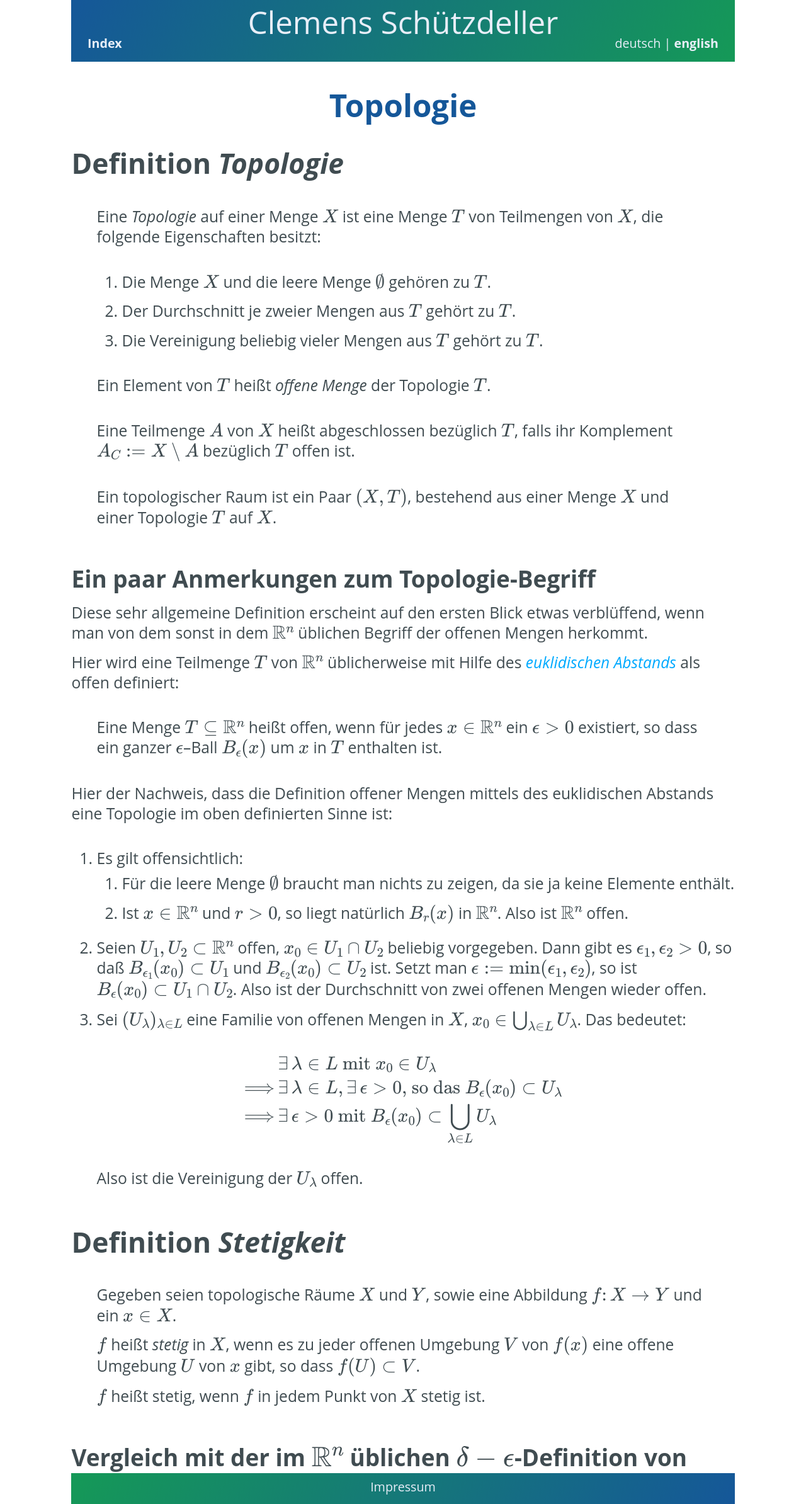
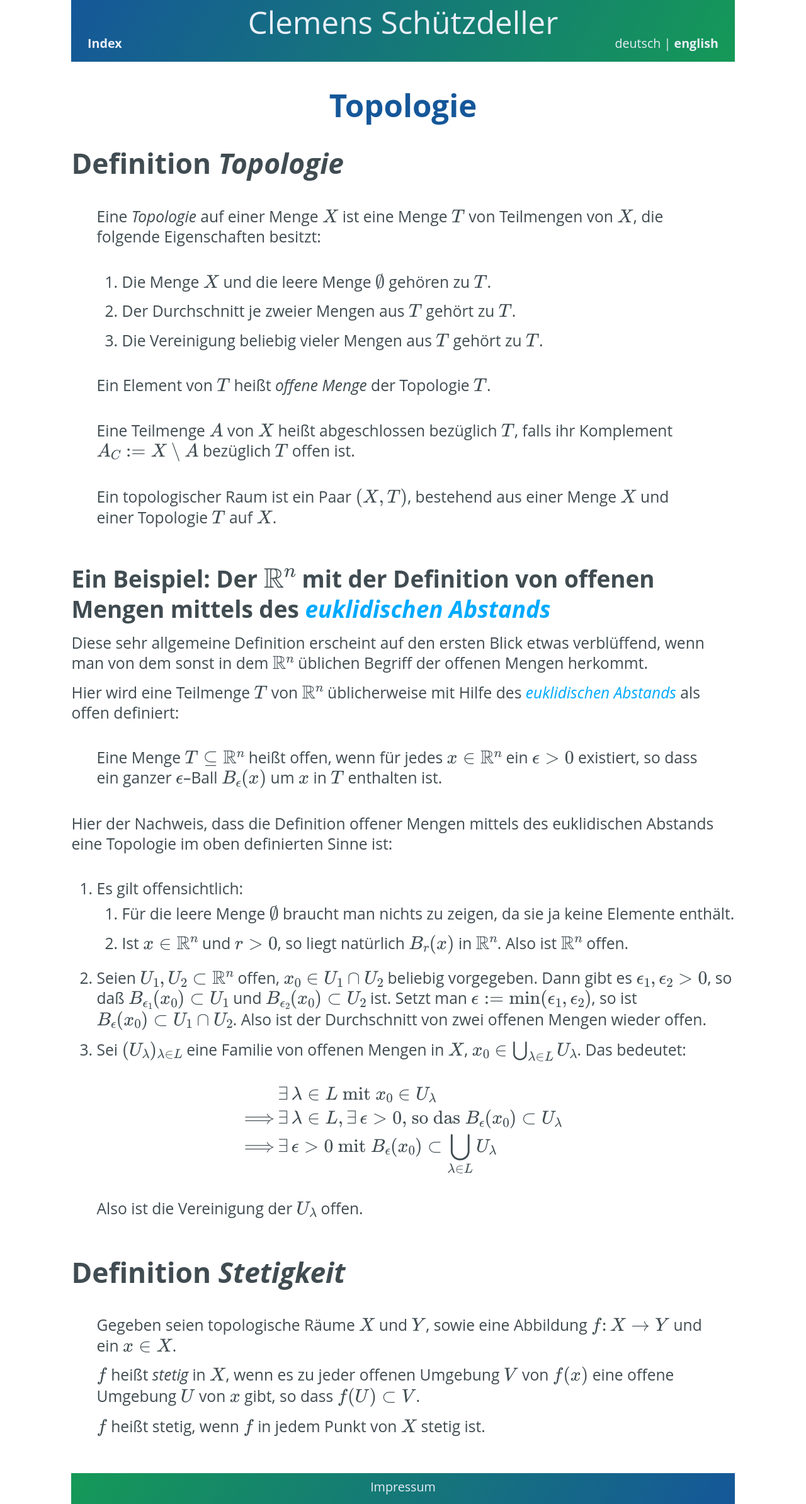
Before and after one commit to cs-LA/home, a Jekyll site: the page built from Topologie/index.md, in a window 1280 px wide. Shown: the whole page at 63% size. Built offline with Jekyll 4.4.1, drawn with Linux system fonts in a browser that asks for light colours; our own code applies the rules of GitHub Pages for plain Markdown files.

Commit message:
Update index.md

```diff
--- a/Topologie/index.md
+++ b/Topologie/index.md
@@ -13,7 +13,7 @@
 
 > Ein topologischer Raum ist ein Paar $(X,T)$, bestehend aus einer Menge $X$ und einer Topologie $T$ auf $X$.
 
-### Ein paar Anmerkungen zum Topologie-Begriff
+### Ein Beispiel: Der $\mathbb{R}^n$ mit der Definition von offenen Mengen mittels des *[euklidischen Abstands](https://de.m.wikipedia.org/wiki/Euklidischer_Abstand)*
 
 Diese sehr allgemeine Definition erscheint auf den ersten Blick etwas verblüffend, wenn man von dem sonst in dem $\mathbb{R}^n$ üblichen Begriff der offenen Mengen herkommt.
 
```
